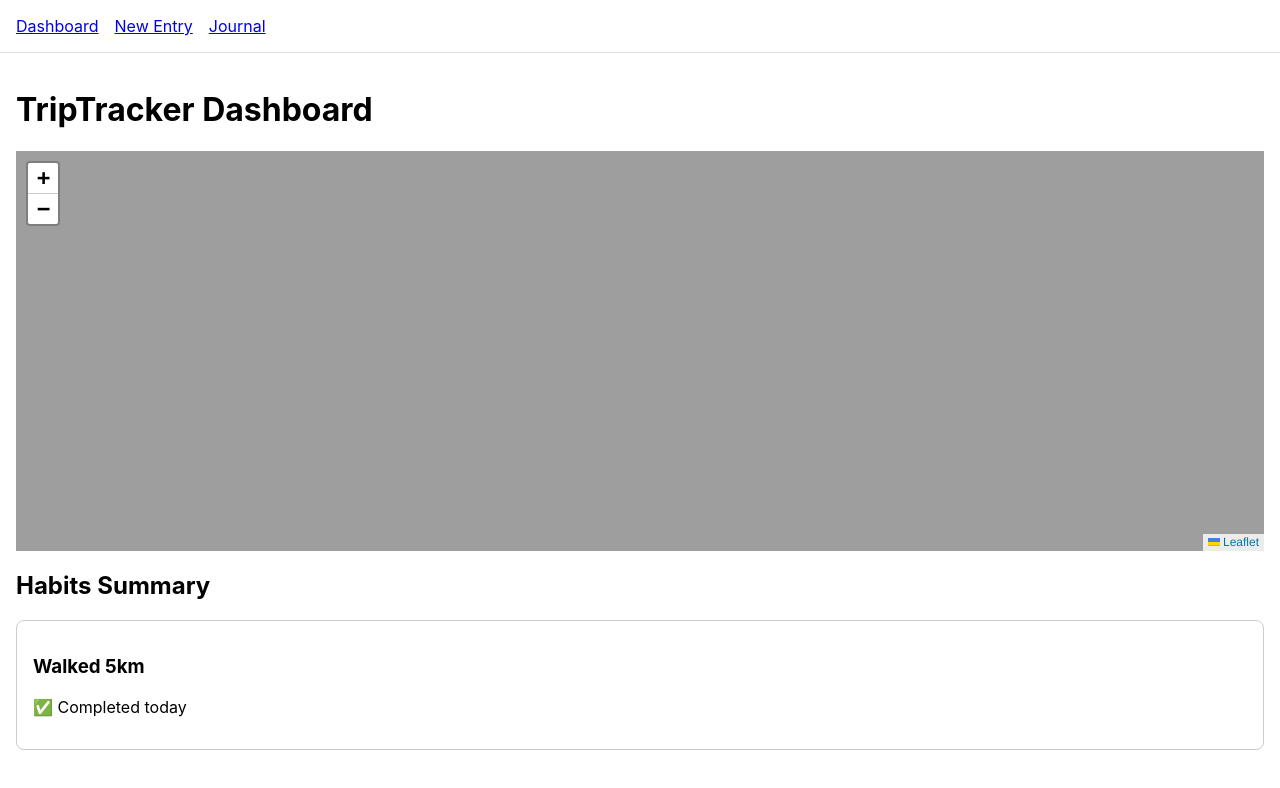
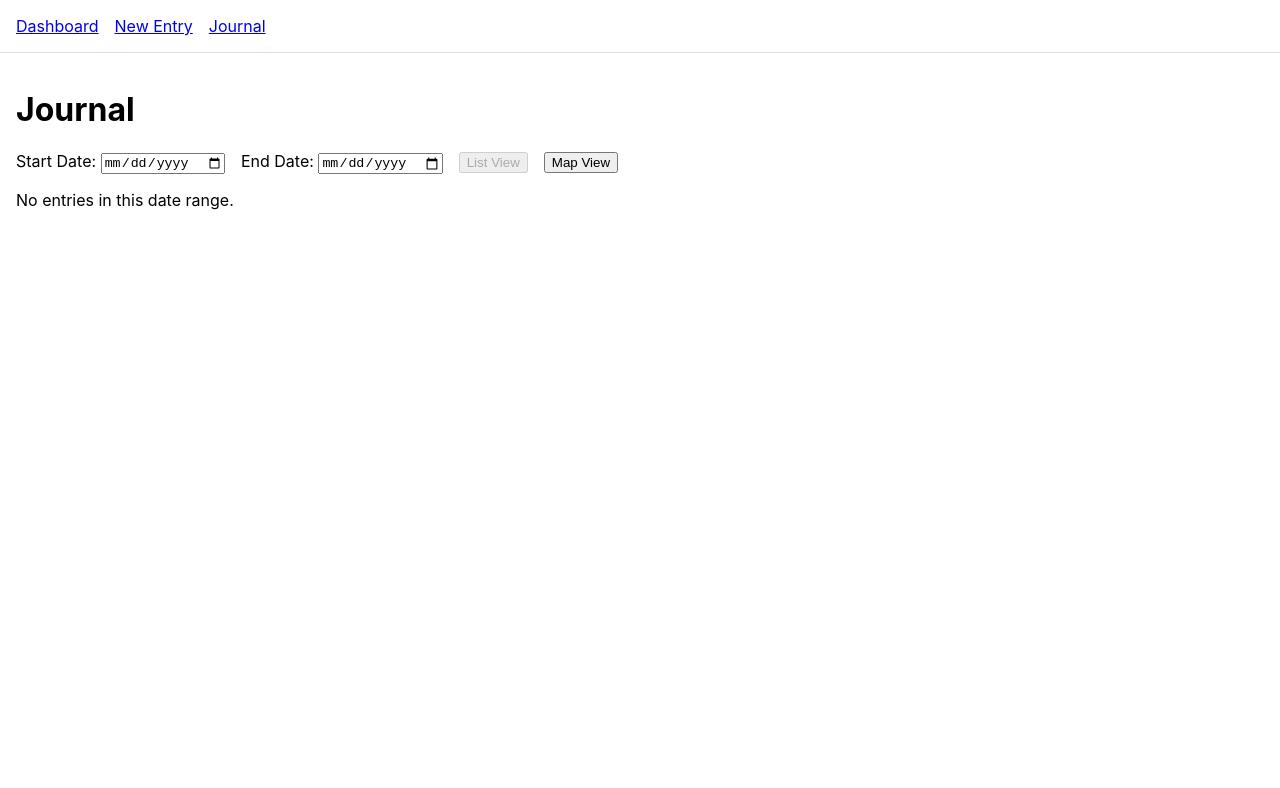
Before and after one commit to SaraHusain/trip-tracker, a React (Create React App) app in the folder client/: page /#/journal in a window 1280 px wide. Before the commit this address led to /. Shown: the top 788 px of the page. Built offline with nearby package versions, Linux system fonts and the light colour scheme.

Commit message:
journal filters

```diff
--- a/client/src/App.tsx
+++ b/client/src/App.tsx
@@ -5,6 +5,8 @@ import NewEntry from './pages/NewEntry';
 import Habits from './pages/Habits';
 import Journal from './pages/Journal';
 import Settings from './pages/Settings';
+import Success from './pages/Success';
+import Fail from './pages/Fail';
 
 const App: React.FC = () => (
 	<HashRouter>
@@ -19,6 +21,8 @@ const App: React.FC = () => (
 			<Route path="/habits" element={<Habits />} />
 			<Route path="/journal" element={<Journal />} />
 			<Route path="/settings" element={<Settings />} />
+			<Route path="/success" element={<Success />} />
+			<Route path="/fail" element={<Fail />} />
 		</Routes>
 	</HashRouter>
 );
--- /dev/null
+++ b/client/src/pages/Fail.tsx
@@ -0,0 +1,16 @@
+import React from 'react';
+import { useNavigate } from 'react-router-dom';
+
+const Fail: React.FC = () => {
+    const navigate = useNavigate();
+
+    return (
+        <div style={{ padding: '1rem' }}>
+            <h1>Fail!</h1>
+            <p>Entry was not added</p>
+            <button onClick={() => navigate('/')} style={{ marginTop: '1rem' }}>Return to Dashboard</button>
+        </div>
+    );
+};
+
+export default Fail;
--- a/client/src/pages/Journal.tsx
+++ b/client/src/pages/Journal.tsx
@@ -1,29 +1,66 @@
-import React, { useContext } from 'react';
+import React, { useContext, useState, useMemo } from 'react';
 import { EntriesContext, Entry } from '../context/EntriesContext';
+import MapView from '../components/MapView';
 
 const Journal: React.FC = () => {
     const { entries } = useContext(EntriesContext);
+    const [viewMode, setViewMode] = useState<'list' | 'map'>('list');
+    const [startDate, setStartDate] = useState<string>('');
+    const [endDate, setEndDate] = useState<string>('');
 
-    if (entries.length === 0) {
-        return <p style={{ padding: '1rem' }}>No journal entries yet. Add one!</p>;
-    }
+    // Filter entries by date range
+    const filtered = useMemo(() => {
+        return entries.filter(e => {
+            const d = new Date(e.timestamp);
+            const afterStart = startDate ? d >= new Date(startDate) : true;
+            const beforeEnd = endDate ? d <= new Date(endDate + 'T23:59:59') : true;
+            return afterStart && beforeEnd;
+        });
+    }, [entries, startDate, endDate]);
+
+    // Prepare markers for map view
+    const markers = filtered.map(e => ({ lat: e.location.lat, lng: e.location.lng, popup: new Date(e.timestamp).toLocaleString() }));
 
     return (
         <div style={{ padding: '1rem' }}>
             <h1>Journal</h1>
+
+            {/* Controls */}
+            <div style={{ display: 'flex', gap: '1rem', alignItems: 'center', marginBottom: '1rem' }}>
+                <label>
+                    Start Date: <input type="date" value={startDate} onChange={e => setStartDate(e.target.value)} />
+                </label>
+                <label>
+                    End Date: <input type="date" value={endDate} onChange={e => setEndDate(e.target.value)} />
+                </label>
+                <button onClick={() => setViewMode('list')} disabled={viewMode === 'list'}>List View</button>
+                <button onClick={() => setViewMode('map')} disabled={viewMode === 'map'}>Map View</button>
+            </div>
+
+            {/* Content */}
+            {viewMode === 'map' ? (
+                <MapView markers={markers} />
+            ) : filtered.length === 0 ? (
+                <p>No entries in this date range.</p>
+            ) : (
                 <ul style={{ listStyle: 'none', padding: 0 }}>
-                {entries.map((entry: Entry) => (
+                    {filtered.map((entry: Entry) => (
                         <li key={entry.id} style={{ marginBottom: '1.5rem', borderBottom: '1px solid #ddd', paddingBottom: '1rem' }}>
                             <p style={{ margin: 0, fontSize: '0.9rem', color: '#555' }}>
                                 {new Date(entry.timestamp).toLocaleString()}
                             </p>
-                        <img src={entry.photoUri} alt="Journal entry" style={{ width: '100%', maxHeight: '300px', objectFit: 'cover', marginTop: '0.5rem', borderRadius: '8px' }} />
+                            <img
+                                src={entry.photoUri}
+                                alt="Journal entry"
+                                style={{ width: '100%', maxHeight: '300px', objectFit: 'cover', marginTop: '0.5rem', borderRadius: '8px' }}
+                            />
                             <p style={{ marginTop: '0.5rem' }}>
                                 Location: {entry.location.lat.toFixed(5)}, {entry.location.lng.toFixed(5)}
                             </p>
                         </li>
                     ))}
                 </ul>
+            )}
         </div>
     );
 };
--- a/client/src/pages/NewEntry.tsx
+++ b/client/src/pages/NewEntry.tsx
@@ -1,5 +1,6 @@
 import React, { useState, useEffect, useContext } from 'react';
 import { EntriesContext } from '../context/EntriesContext';
+import { useNavigate } from 'react-router-dom';
 
 const NewEntry: React.FC = () => {
     const [location, setLocation] = useState<{ lat: number; lng: number } | null>(null);
@@ -7,6 +8,8 @@ const NewEntry: React.FC = () => {
     const [error, setError] = useState<string | null>(null);
 
     const { addEntry } = useContext(EntriesContext);
+
+    const navigate = useNavigate();
 
     // 1. Geolocation
     const getLocation = () => {
@@ -55,13 +58,13 @@ const NewEntry: React.FC = () => {
     const saveEntry = () => {
         if (photoUri && location) {
             addEntry({ photoUri, location });
+            navigate('/success');
         }
     };
 
     useEffect(() => {
         getLocation();
     }, []);
-
 
     return (
         <div style={{ padding: '1rem' }}>
@@ -77,7 +80,7 @@ const NewEntry: React.FC = () => {
             {location && (
                 <p>Location: {location.lat.toFixed(5)}, {location.lng.toFixed(5)}</p>
             )}
-            <button onClick={saveEntry} style={{ marginTop: '1rem' }}>Save Entry</button>
+            {(photoUri || location) && <button onClick={saveEntry} style={{ marginTop: '1rem' }}>Save Entry</button>}
         </div>
     );
 };
--- /dev/null
+++ b/client/src/pages/Success.tsx
@@ -0,0 +1,16 @@
+import React from 'react';
+import { useNavigate } from 'react-router-dom';
+
+const Success: React.FC = () => {
+    const navigate = useNavigate();
+
+    return (
+        <div style={{ padding: '1rem' }}>
+            <h1>Success!</h1>
+            <p>Entry added successfully</p>
+            <button onClick={() => navigate('/')} style={{ marginTop: '1rem' }}>Return to Dashboard</button>
+        </div>
+    );
+};
+
+export default Success;
```
Lines whose indentation alone changed are shown as unchanged.
